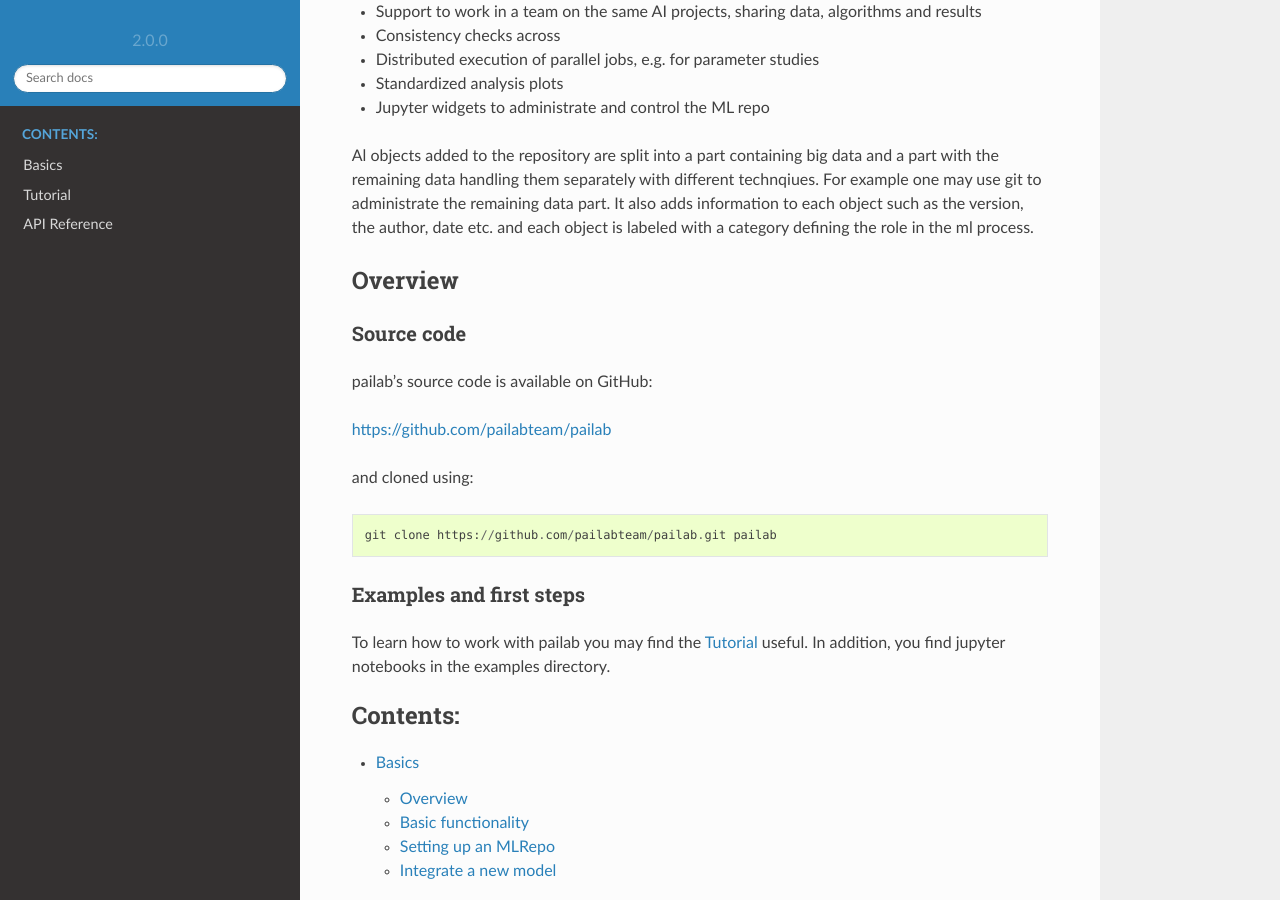
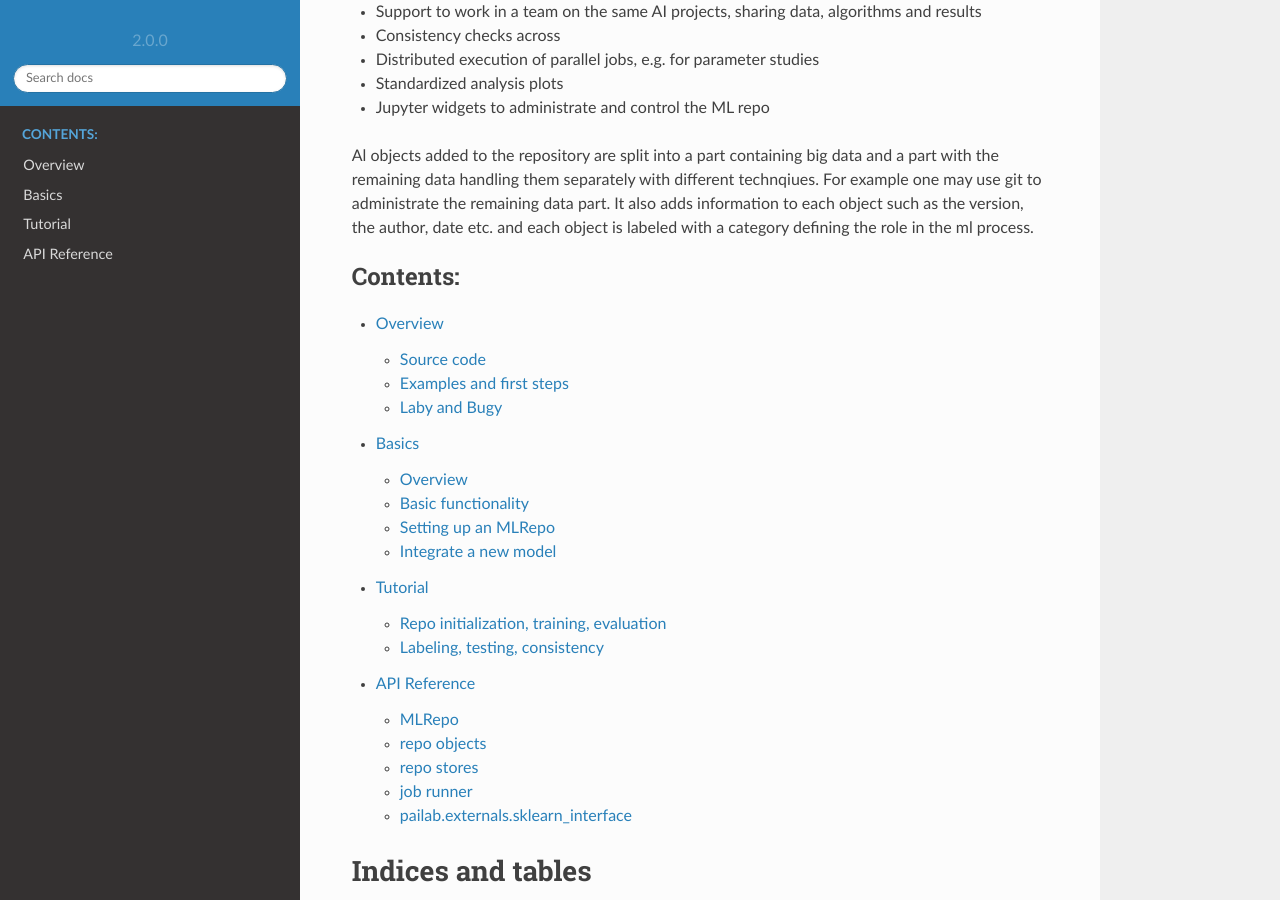
Before and after one commit to pailabteam/pailab, a Sphinx documentation site: the page built from doc/source/index.rst, in a window 1280 px wide and 900 px high, scrolled down 548 px. Built offline with Sphinx 7.4.7 and the Read the Docs theme 2.0.0, drawn with Linux system fonts in a browser that asks for light colours.

Commit message:
move overview in different file, introduce Bugy and Laby

```diff
--- a/doc/source/index.rst
+++ b/doc/source/index.rst
@@ -9,29 +9,12 @@ Welcome to pailab's documentation!
 .. include:: ../../README.rst
 
 
-Overview
--------------------------------
-Source code
-~~~~~~~~~~~~~~~~~~~~~~~~~~~~~~~
-pailab's source code is available on GitHub:
-
-https://github.com/pailabteam/pailab
-
-and cloned using::
-
-    git clone https://github.com/pailabteam/pailab.git pailab
-
-Examples and first steps
-~~~~~~~~~~~~~~~~~~~~~~~~~~~~~~~~~~~~~~~~
-To learn how to work with pailab you may find the :ref:`overall_tutorial` useful.
-In addition, you find jupyter notebooks in the examples directory.
-
 
 .. toctree::
    :maxdepth: 2
    :caption: Contents:
 
-
+   overview
    basics
    tutorial
    repo_module
```
Also changed, not shown: doc/source/overview.rst (added, +50 -0 lines).
